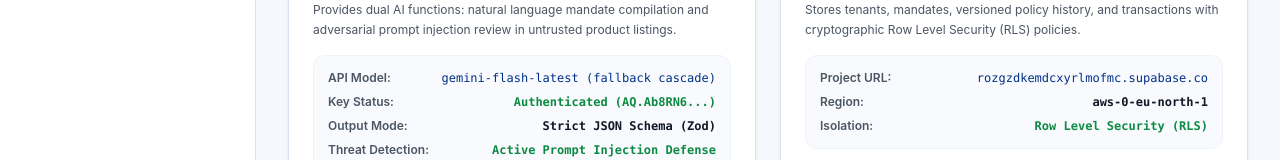
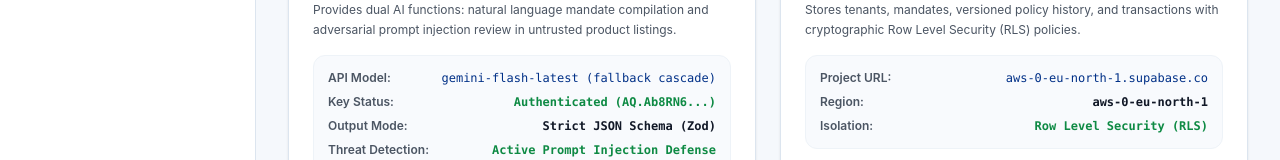
Before and after one commit to Masibonge05/MANDATE, a Next.js app: page /integrations in a window 1280 px wide. Shown: the part 739-899 px from the top of the page. Built offline with nearby package versions, Linux system fonts and the light colour scheme.

Commit message:
security: mask supabase project reference url in integrations page

```diff
--- a/src/app/integrations/page.tsx
+++ b/src/app/integrations/page.tsx
@@ -214,7 +214,7 @@ export default function IntegrationsPage() {
             <div className="space-y-2 text-xs font-mono bg-[#F8FAFD] p-3.5 rounded-xl border border-[#EEF3F8]">
               <div className="flex justify-between items-center text-gray-600">
                 <span className="font-sans font-semibold">Project URL:</span>
-                <span className="text-[#003087]">rozgzdkemdcxyrlmofmc.supabase.co</span>
+                <span className="text-[#003087]">aws-0-eu-north-1.supabase.co</span>
               </div>
               <div className="flex justify-between items-center text-gray-600">
                 <span className="font-sans font-semibold">Region:</span>
```
